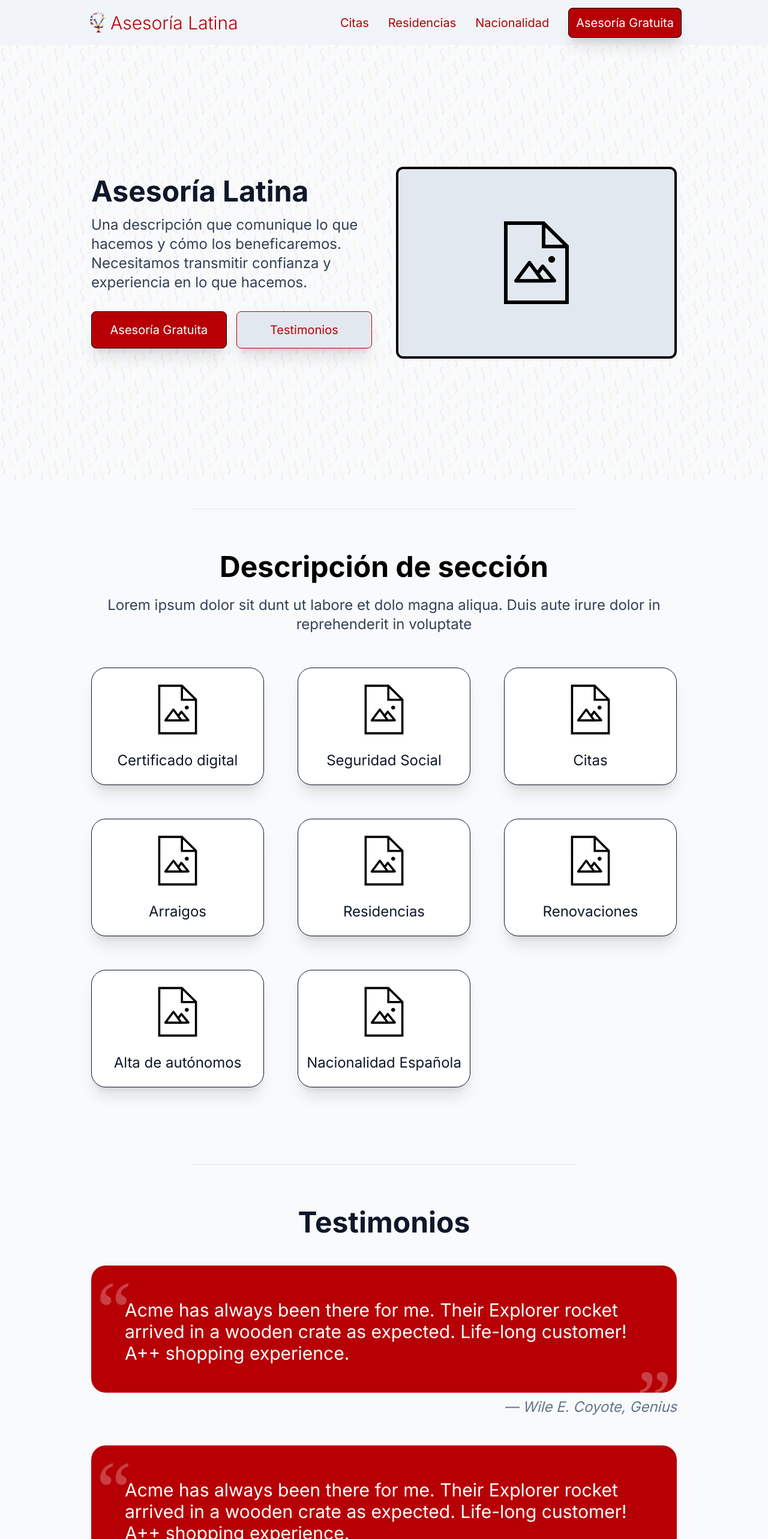
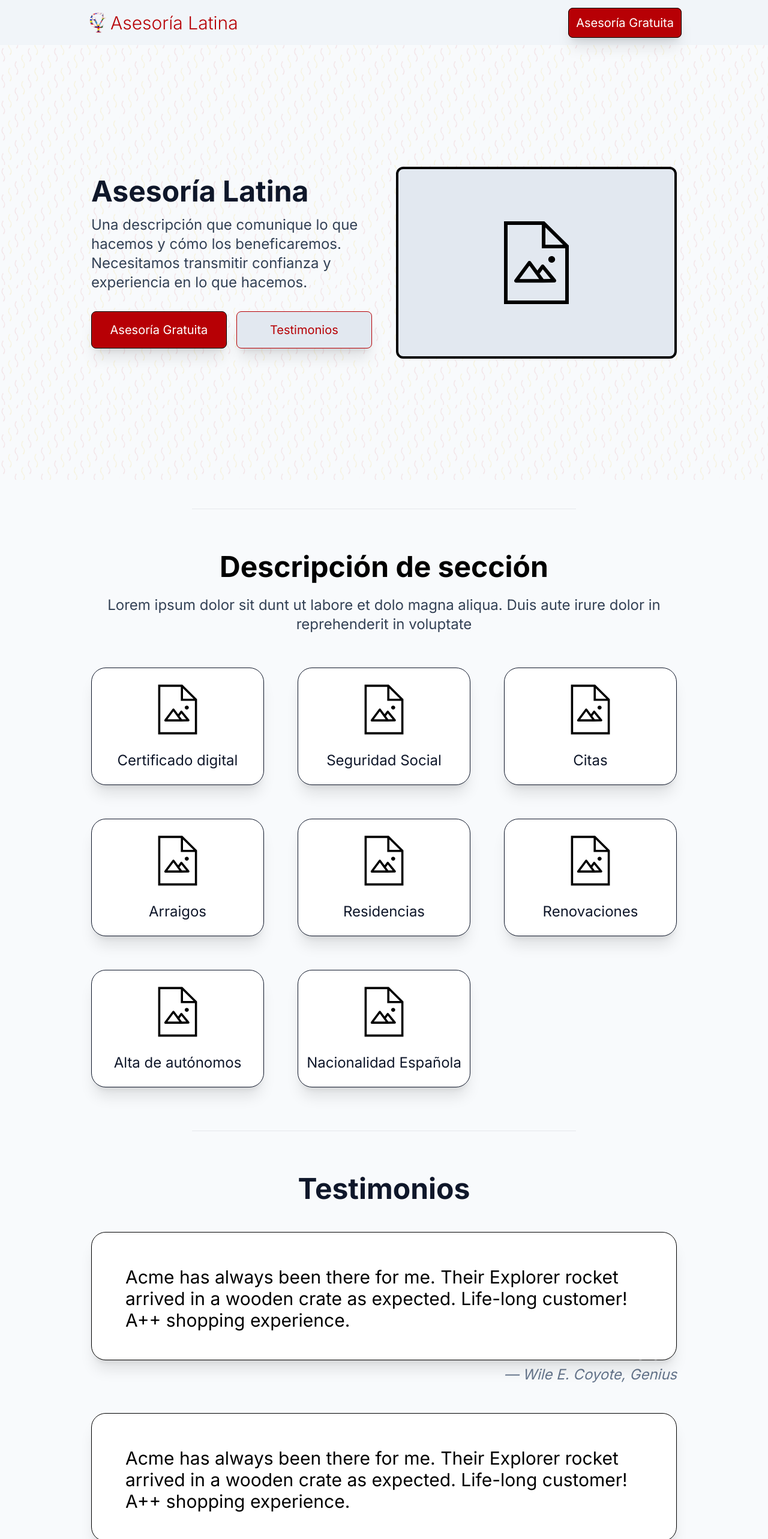
Before and after one commit to ByronCalvete/yc-asesoria-next, a Next.js app: page / in a window 1280 px wide. Shown: the top 2566 px of the page at 60% size. Built offline with nearby package versions, Linux system fonts and the light colour scheme.

Commit message:
fix: testimony section design and services margin-bottom

```diff
--- a/app/components/Header.jsx
+++ b/app/components/Header.jsx
@@ -25,9 +25,9 @@ export default function Header() {
             <div className="bg-yc-red dark:bg-white w-8 h-1 rounded absolute top-4 -mt-0 5 transition-all duration-500 before:content-[''] before:bg-yc-red dark:before:bg-white before:w-8 before:h-1 before:rounded before:absolute before:-translate-x-4 before:-translate-y-3 before:transition-all before:duration-500 after:content-[''] after:bg-yc-red after:dark:bg-white after:w-8 after:h-1 after:rounded after:absolute after:-translate-x-4 after:translate-y-3 after:transition-all after:duration-500"></div>
           </button>
           <nav className="hidden md:block space-x-8 text-xl" aria-label="main">
-            <Link href="/citas" className="hover:opacity-90">Citas</Link>
+            {/* <Link href="/citas" className="hover:opacity-90">Citas</Link>
             <Link href="/residencias" className="hover:opacity-90">Residencias</Link>
-            <Link href="/nacionalidad" className="hover:opacity-90">Nacionalidad</Link>
+            <Link href="/nacionalidad" className="hover:opacity-90">Nacionalidad</Link> */}
             <Link href="/asesoria-gratuita" className="bg-yc-red dark:bg-slate-50 text-white dark:text-yc-red py-3 px-3 rounded-lg hover:opacity-90 border border-black shadow-xl">Asesoría Gratuita</Link>
           </nav>
         </div>
--- a/app/components/Testimony.jsx
+++ b/app/components/Testimony.jsx
@@ -1,9 +1,9 @@
 export default function Testimony({ content, author }) {
   return (
     <figure className="my-12">
-      <blockquote className="bg-yc-red dark:bg-[#222424] pl-14 pr-8 py-12 rounded-3xl relative">
+      <blockquote className="bg-white dark:bg-[#222424] pl-14 pr-8 py-12 rounded-3xl relative border border-black shadow-xl">
         <p
-          className="text-2xl sm:text-3xl text-left mt-2 text-white dark:text-slate-400 before:content-['\201C'] before:font-serif before:absolute before:top-0 before:left-0 before:text-9xl before:text-white before:opacity-25 before:transform before:translate-x-2 before:translate-y-2 after:content-['\201D'] after:font-serif after:absolute after:-bottom-20 after:right-0 after:text-9xl after:text-white after:opacity-25 after:transform after:-translate-x-2 after:-translate-y-2"
+          className="text-2xl sm:text-3xl text-left mt-2 text-black dark:text-slate-400 before:content-['\201C'] before:font-serif before:absolute before:top-0 before:left-0 before:text-9xl before:text-white before:opacity-25 before:transform before:translate-x-2 before:translate-y-2 after:content-['\201D'] after:font-serif after:absolute after:-bottom-20 after:right-0 after:text-9xl after:text-white after:opacity-25 after:transform after:-translate-x-2 after:-translate-y-2"
         >
           {content}
         </p>
--- a/app/page.js
+++ b/app/page.js
@@ -129,7 +129,7 @@ export default function Home() {
         Descripción de sección
       </h2>
       <p className="text-2xl mt-4 text-center text-slate-700 dark:text-slate-400">Lorem ipsum dolor sit dunt ut labore et dolo magna aliqua. Duis aute irure dolor in reprehenderit in voluptate</p>
-      <div className="my-14 grid md:grid-cols-2 lg:grid-cols-3 items-center gap-14">
+      <div className="mt-14 grid md:grid-cols-2 lg:grid-cols-3 items-center gap-14">
         {data.services.map(service => (
           <Service
             key={service.id}
```
